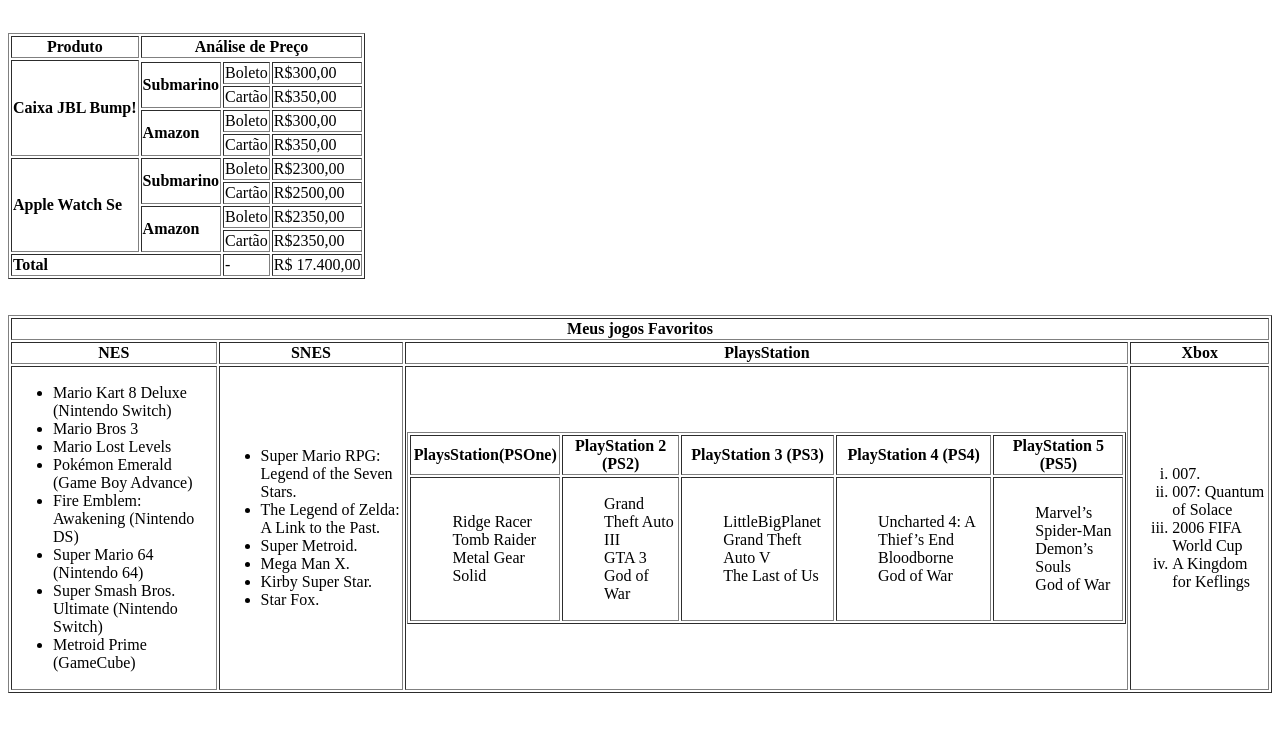
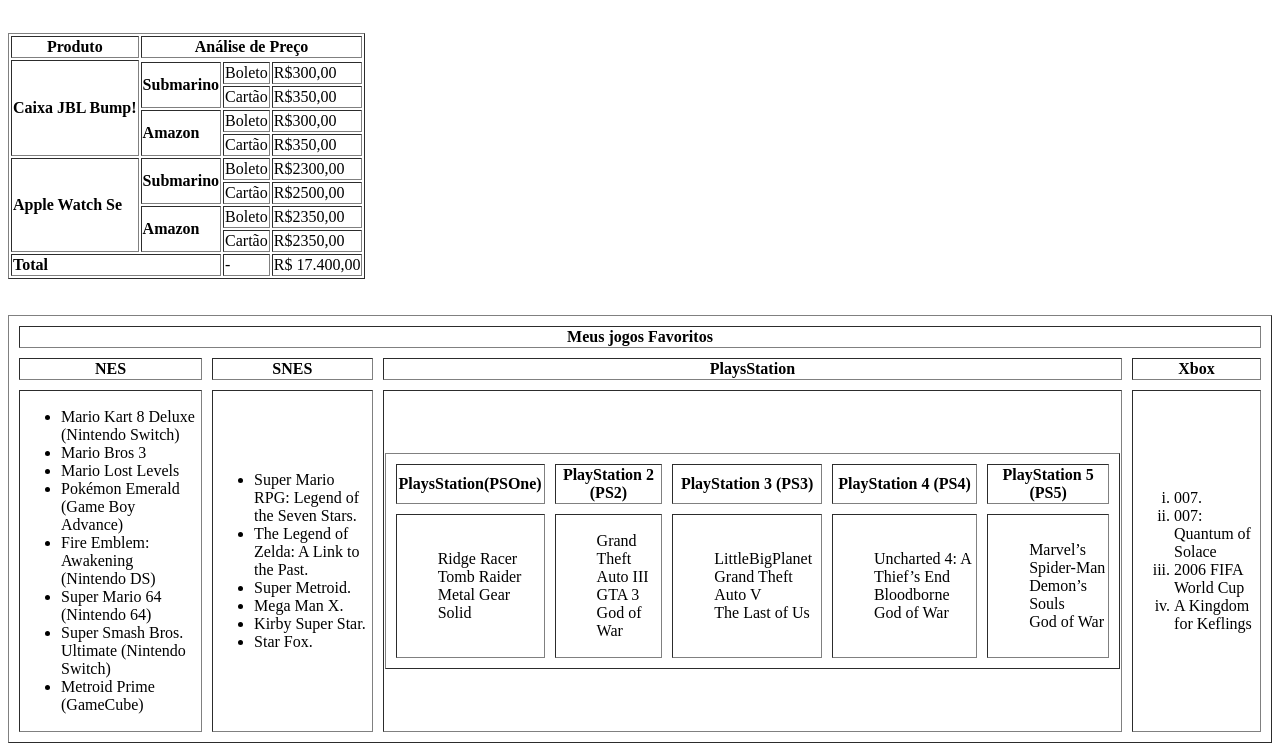
Before and after one commit to Carlos-egn/SS1NB-CC1NB_CSW-26, a plain HTML site: page aula 06/index.html in a window 1280 px wide. Shown: the part 439-1190 px from the top of the page. Before the commit the page ends 1140 px from the top, so only its background shows below. Drawn offline with Linux system fonts and the light colour scheme.

Commit message:
Fix HTML structure and formatting issues

```diff
--- a/aula 06/index.html
+++ b/aula 06/index.html
@@ -1,3 +1,4 @@
+
 <!DOCTYPE html>
 <html lang="pt-br">
 
@@ -159,7 +160,7 @@
     <br>
     <br>
 
-    <table border="1">
+    <table border="1" cellpending="5" cellspacing="10">
         <thead>
             <th colspan="4">Meus jogos Favoritos</th>
             <tr>
@@ -194,7 +195,7 @@
                     </ul>
                 </td>
                 <td>
-                    <table border="1">
+                    <table border="1" cellpending="5" cellspacing="10">
                         <thead>
                             <tr>
                                 <th>PlaysStation(PSOne) </th>
```
